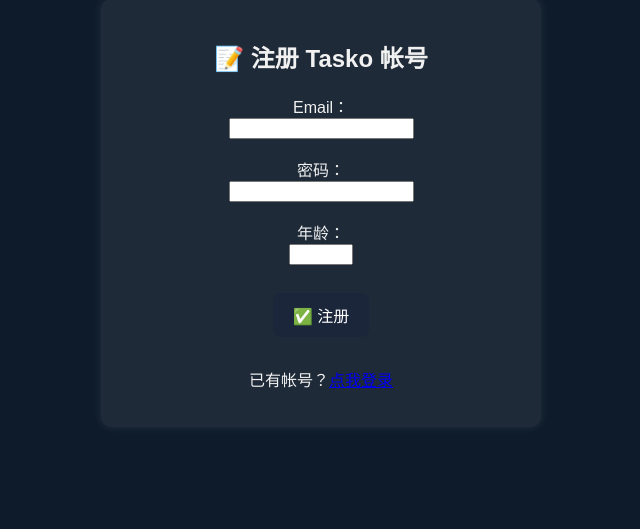
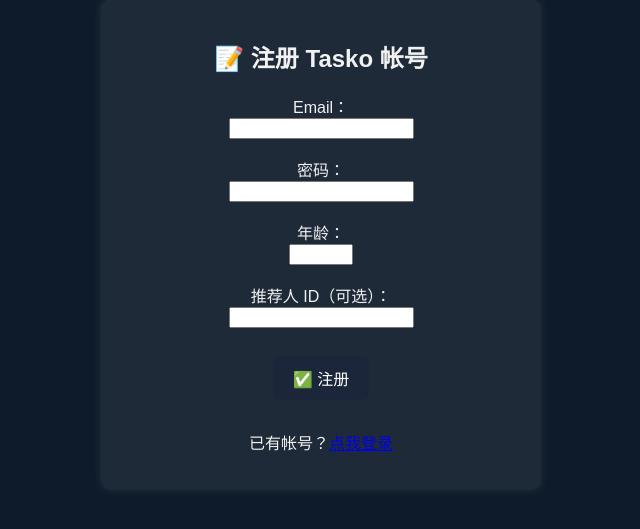
Before and after one commit to yjbehtech-lgtm/Tasko-Project, a Flask app: page /register in a window 1280 px wide. Shown: the part 115-644 px from the top of the page, without its empty margins (319-959 px from the left). Run offline with Flask 3, Linux system fonts and the light colour scheme.

Commit message:
Update register.html

```diff
--- a/templates/register.html
+++ b/templates/register.html
@@ -2,6 +2,11 @@
 {% extends "base.html" %}
 {% block content %}
     <h2>📝 注册 Tasko 帐号</h2>
+
+    {% if error %}
+        <p style="color: red;">{{ error }}</p>
+    {% endif %}
+
     <form method="POST" style="max-width: 300px; margin: auto;">
         <label>Email：</label><br>
         <input type="email" name="email" required><br><br>
@@ -12,6 +17,9 @@
         <label>年龄：</label><br>
         <input type="number" name="age" min="10" max="100" required><br><br>
 
+        <label>推荐人 ID（可选）：</label><br>
+        <input type="text" name="referrer"><br><br>
+
         <button type="submit">✅ 注册</button>
     </form>
 
```
